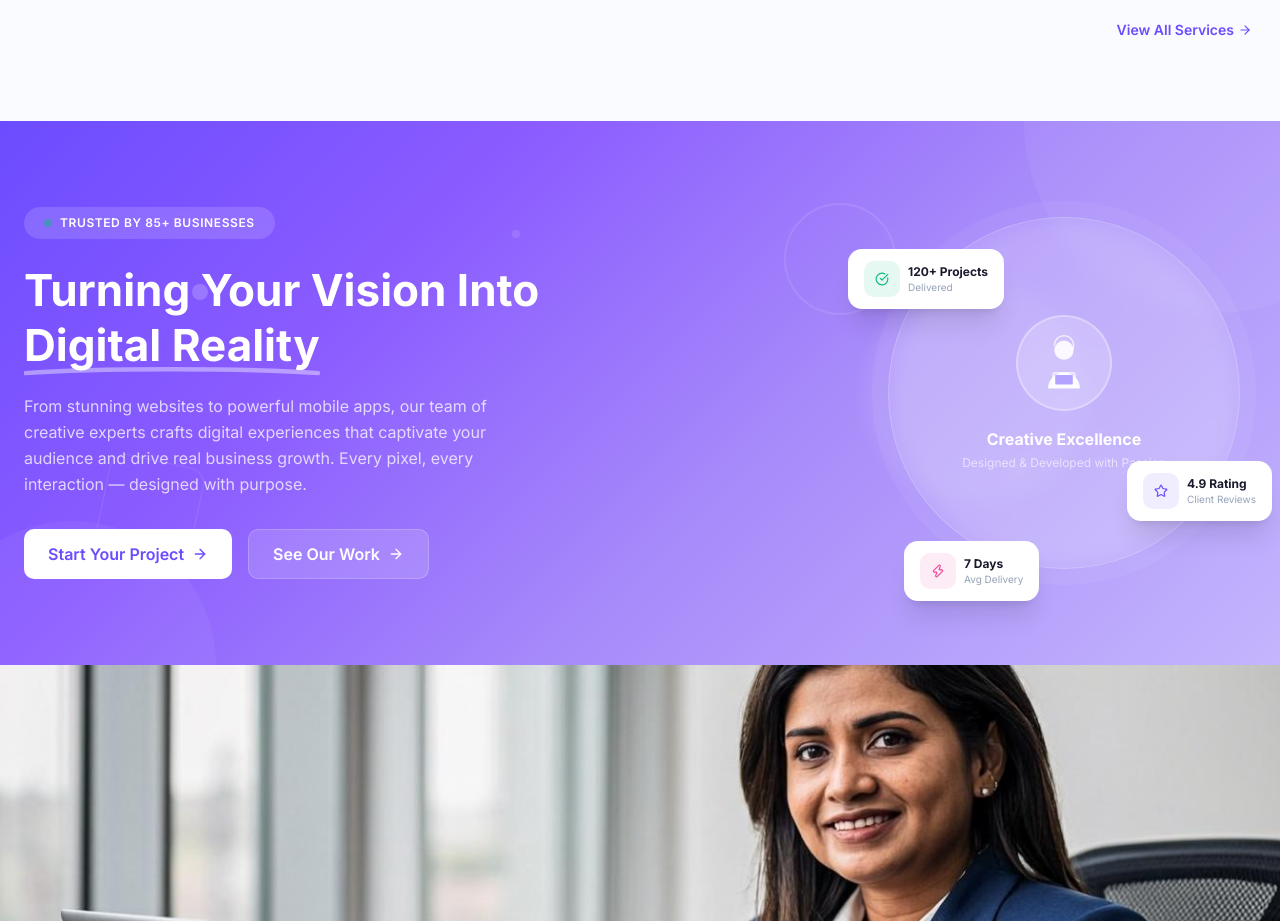
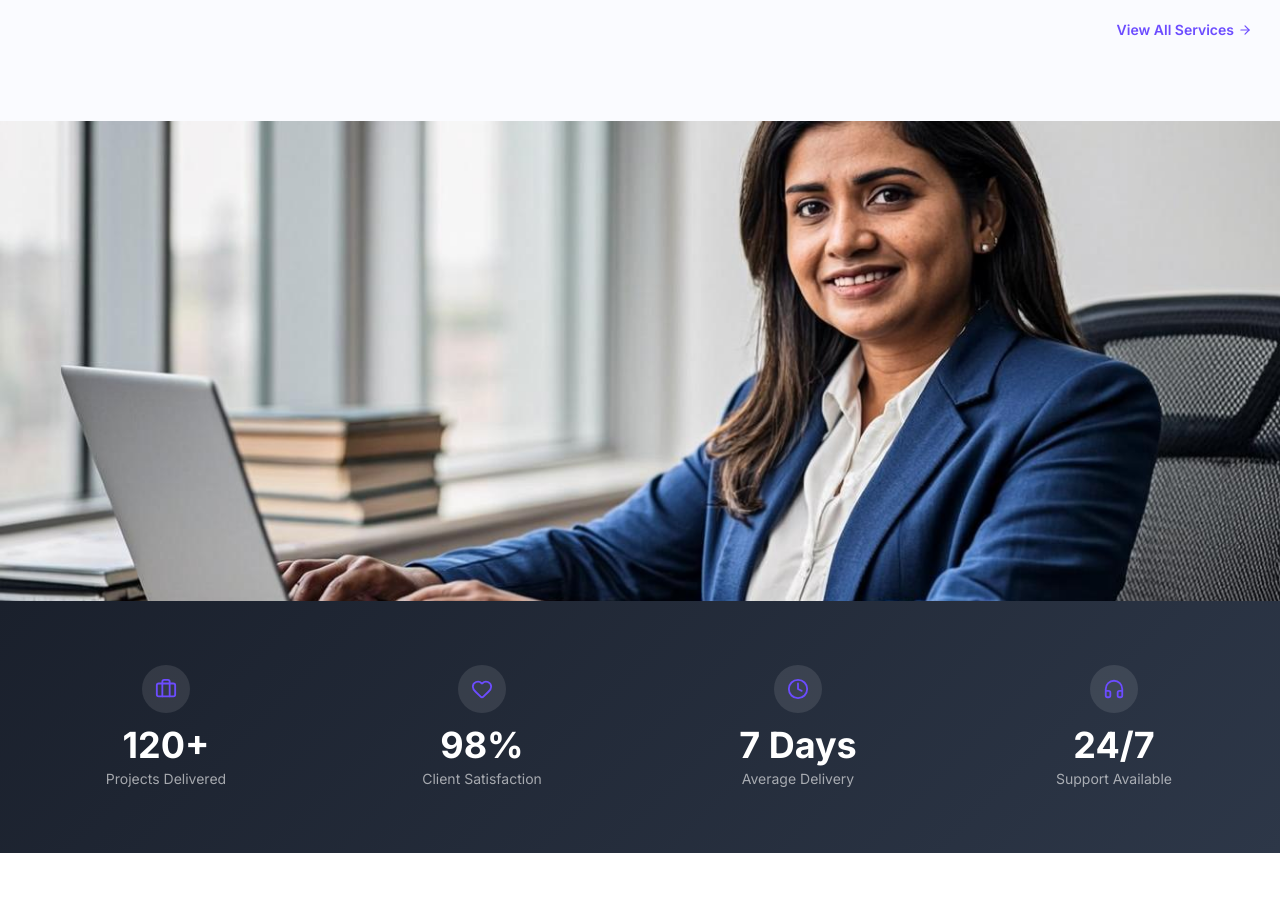
Before and after one commit to singhyogeshwar5608/Larawansdigitalnewlook, a Next.js app: page / in a window 1280 px wide. Shown: the part 1440-2361 px from the top of the page. Built offline with nearby package versions, Linux system fonts and the light colour scheme.

Commit message:
Remove 'Trusted by 85+ Businesses / Turning Your Vision Into Digital Reality' banner section from Services component

```diff
--- a/src/components/landing/Services.tsx
+++ b/src/components/landing/Services.tsx
@@ -1,7 +1,7 @@
 'use client';
 
 import { motion } from 'framer-motion';
-import { Globe, Smartphone, Megaphone, Palette, Search, ArrowRight, CheckCircle, Star, Zap } from 'lucide-react';
+import { Globe, Smartphone, Megaphone, Palette, Search, ArrowRight } from 'lucide-react';
 import Link from 'next/link';
 
 const services = [
@@ -95,135 +95,6 @@ export default function Services() {
           </div>
         </div>
       </section>
-
-      {/* Professional Banner - Female Touch */}
-      <section className="relative overflow-hidden py-10 sm:py-14 md:py-20" style={{ background: 'linear-gradient(135deg, #6C4CFF 0%, #8B5CFF 30%, #A78BFA 60%, #C4B5FD 100%)' }}>
-        {/* Decorative Shapes */}
-        <div className="absolute top-0 right-0 w-64 h-64 sm:w-96 sm:h-96 bg-white/5 rounded-full -translate-y-1/2 translate-x-1/3" />
-        <div className="absolute bottom-0 left-0 w-48 h-48 sm:w-72 sm:h-72 bg-white/5 rounded-full translate-y-1/2 -translate-x-1/4" />
-        <div className="absolute top-1/2 right-[10%] sm:right-[15%] -translate-y-1/2 w-40 h-40 sm:w-56 sm:h-56 bg-white/[0.08] rounded-full blur-sm" />
-        <div className="absolute top-[15%] right-[25%] sm:right-[30%] w-20 h-20 sm:w-28 sm:h-28 border-2 border-white/10 rounded-full" />
-        <div className="absolute bottom-[20%] left-[5%] sm:left-[8%] w-16 h-16 sm:w-24 sm:h-24 border border-white/10 rounded-2xl rotate-12" />
-        <div className="absolute top-[30%] left-[15%] w-3 h-3 sm:w-4 sm:h-4 bg-white/20 rounded-full" />
-        <div className="absolute bottom-[35%] right-[20%] w-2.5 h-2.5 sm:w-3 sm:h-3 bg-white/15 rounded-full" />
-        <div className="absolute top-[20%] left-[40%] w-2 h-2 bg-white/10 rounded-full" />
-
-        <div className="max-w-7xl mx-auto px-4 sm:px-6 relative z-10">
-          <div className="grid lg:grid-cols-2 gap-8 lg:gap-12 items-center">
-            {/* Left Content */}
-            <div className="text-white order-2 lg:order-1">
-              <div className="inline-flex items-center gap-2 bg-white/15 backdrop-blur-sm rounded-full px-4 py-1.5 sm:px-5 sm:py-2 mb-4 sm:mb-6">
-                <div className="w-2 h-2 rounded-full bg-[#10B981] animate-pulse" />
-                <span className="text-[10px] sm:text-xs font-semibold tracking-wider uppercase">Trusted by 85+ Businesses</span>
-              </div>
-              <h2 className="text-2xl sm:text-3xl md:text-4xl lg:text-[2.75rem] font-bold leading-tight mb-4 sm:mb-5">
-                Turning Your Vision Into{' '}
-                <span className="relative inline-block">
-                  Digital Reality
-                  <svg className="absolute -bottom-1 left-0 w-full" viewBox="0 0 200 8" fill="none">
-                    <path d="M1 5.5C47 2 153 2 199 5.5" stroke="rgba(255,255,255,0.4)" strokeWidth="3" strokeLinecap="round" />
-                  </svg>
-                </span>
-              </h2>
-              <p className="text-sm sm:text-base text-white/75 leading-relaxed mb-6 sm:mb-8 max-w-lg">
-                From stunning websites to powerful mobile apps, our team of creative experts crafts digital experiences that captivate your audience and drive real business growth. Every pixel, every interaction — designed with purpose.
-              </p>
-              <div className="flex flex-col sm:flex-row gap-3 sm:gap-4">
-                <Link href="/contact"
-                  className="inline-flex items-center justify-center gap-2 text-sm sm:text-base font-semibold text-[#6C4CFF] bg-white hover:bg-gray-50 px-5 sm:px-6 py-2.5 sm:py-3 rounded-lg transition-all duration-200 hover:shadow-[0_8px_25px_rgba(0,0,0,0.15)]">
-                  Start Your Project <ArrowRight size={16} />
-                </Link>
-                <Link href="/portfolio"
-                  className="inline-flex items-center justify-center gap-2 text-sm sm:text-base font-semibold text-white bg-white/15 hover:bg-white/25 backdrop-blur-sm px-5 sm:px-6 py-2.5 sm:py-3 rounded-lg border border-white/20 transition-all duration-200">
-                  See Our Work <ArrowRight size={16} />
-                </Link>
-              </div>
-            </div>
-
-            {/* Right - Female Professional Illustration */}
-            <div className="flex justify-center lg:justify-end order-1 lg:order-2">
-              <div className="relative w-56 h-56 sm:w-72 sm:h-72 md:w-80 md:h-80 lg:w-96 lg:h-96">
-                {/* Glow circles */}
-                <div className="absolute inset-4 sm:inset-6 bg-white/10 rounded-full" />
-                <div className="absolute inset-0 bg-white/5 rounded-full" />
-
-                {/* Main circle */}
-                <div className="absolute inset-2 sm:inset-4 bg-white/10 backdrop-blur-sm rounded-full border border-white/20 flex items-center justify-center">
-                  <div className="text-center px-4">
-                    <div className="w-16 h-16 sm:w-20 sm:h-20 md:w-24 md:h-24 mx-auto mb-2 sm:mb-3 md:mb-4 rounded-full bg-white/20 flex items-center justify-center border-2 border-white/30">
-                      <svg viewBox="0 0 80 80" className="w-12 h-12 sm:w-14 sm:h-14 md:w-16 md:h-16" fill="none">
-                        <circle cx="40" cy="24" r="12" fill="white" fillOpacity="0.9" />
-                        <path d="M20 72c0-11 9-20 20-20s20 9 20 20" fill="white" fillOpacity="0.9" />
-                        <rect x="26" y="52" width="28" height="18" rx="2" fill="white" fillOpacity="0.4" stroke="white" strokeWidth="1" />
-                        <rect x="22" y="68" width="36" height="3" rx="1.5" fill="white" fillOpacity="0.4" />
-                        <rect x="29" y="55" width="22" height="12" rx="1" fill="#6C4CFF" fillOpacity="0.5" />
-                        <path d="M28 18c0-7 5-12 12-12s12 5 12 12c0 2-0.5 4-1.5 5.5" stroke="white" strokeWidth="2" strokeLinecap="round" fill="none" opacity="0.7" />
-                      </svg>
-                    </div>
-                    <p className="text-xs sm:text-sm md:text-base font-bold text-white mb-0.5 md:mb-1">Creative Excellence</p>
-                    <p className="text-[9px] sm:text-[10px] md:text-xs text-white/60">Designed & Developed with Passion</p>
-                  </div>
-                </div>
-
-                {/* Floating stat cards */}
-                <motion.div
-                  initial={{ opacity: 0, scale: 0.8 }}
-                  whileInView={{ opacity: 1, scale: 1 }}
-                  viewport={{ once: true }}
-                  transition={{ duration: 0.5, delay: 0.3 }}
-                  className="absolute -left-1 sm:-left-4 md:-left-6 top-6 sm:top-10 md:top-12 bg-white rounded-xl shadow-xl px-2.5 py-2 sm:px-3 sm:py-2.5 md:px-4 md:py-3"
-                >
-                  <div className="flex items-center gap-1.5 sm:gap-2">
-                    <div className="w-7 h-7 sm:w-8 sm:h-8 md:w-9 md:h-9 rounded-lg bg-[#10B981]/10 flex items-center justify-center">
-                      <CheckCircle size={14} className="sm:hidden md:inline text-[#10B981]" />
-                    </div>
-                    <div>
-                      <p className="text-[9px] sm:text-[10px] md:text-xs font-bold text-[#1a1a2e]">120+ Projects</p>
-                      <p className="text-[8px] sm:text-[9px] md:text-[10px] text-[#94A3B8]">Delivered</p>
-                    </div>
-                  </div>
-                </motion.div>
-
-                <motion.div
-                  initial={{ opacity: 0, scale: 0.8 }}
-                  whileInView={{ opacity: 1, scale: 1 }}
-                  viewport={{ once: true }}
-                  transition={{ duration: 0.5, delay: 0.5 }}
-                  className="absolute -right-1 sm:-right-3 md:-right-4 bottom-10 sm:bottom-14 md:bottom-16 bg-white rounded-xl shadow-xl px-2.5 py-2 sm:px-3 sm:py-2.5 md:px-4 md:py-3"
-                >
-                  <div className="flex items-center gap-1.5 sm:gap-2">
-                    <div className="w-7 h-7 sm:w-8 sm:h-8 md:w-9 md:h-9 rounded-lg bg-[#6C4CFF]/10 flex items-center justify-center">
-                      <Star size={14} className="sm:hidden md:inline text-[#6C4CFF]" />
-                    </div>
-                    <div>
-                      <p className="text-[9px] sm:text-[10px] md:text-xs font-bold text-[#1a1a2e]">4.9 Rating</p>
-                      <p className="text-[8px] sm:text-[9px] md:text-[10px] text-[#94A3B8]">Client Reviews</p>
-                    </div>
-                  </div>
-                </motion.div>
-
-                <motion.div
-                  initial={{ opacity: 0, scale: 0.8 }}
-                  whileInView={{ opacity: 1, scale: 1 }}
-                  viewport={{ once: true }}
-                  transition={{ duration: 0.5, delay: 0.7 }}
-                  className="absolute left-3 sm:left-6 md:left-8 -bottom-1 sm:-bottom-3 md:-bottom-4 bg-white rounded-xl shadow-xl px-2.5 py-2 sm:px-3 sm:py-2.5 md:px-4 md:py-3"
-                >
-                  <div className="flex items-center gap-1.5 sm:gap-2">
-                    <div className="w-7 h-7 sm:w-8 sm:h-8 md:w-9 md:h-9 rounded-lg bg-[#EC4899]/10 flex items-center justify-center">
-                      <Zap size={14} className="sm:hidden md:inline text-[#EC4899]" />
-                    </div>
-                    <div>
-                      <p className="text-[9px] sm:text-[10px] md:text-xs font-bold text-[#1a1a2e]">7 Days</p>
-                      <p className="text-[8px] sm:text-[9px] md:text-[10px] text-[#94A3B8]">Avg Delivery</p>
-                    </div>
-                  </div>
-                </motion.div>
-              </div>
-            </div>
-          </div>
-        </div>
-      </section>
     </>
   );
 }
```
